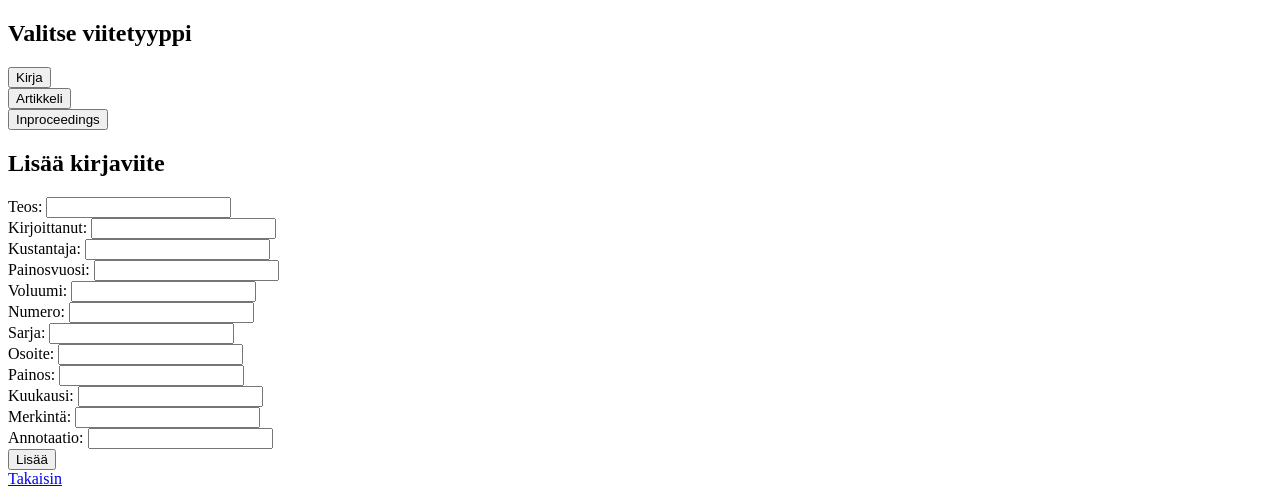
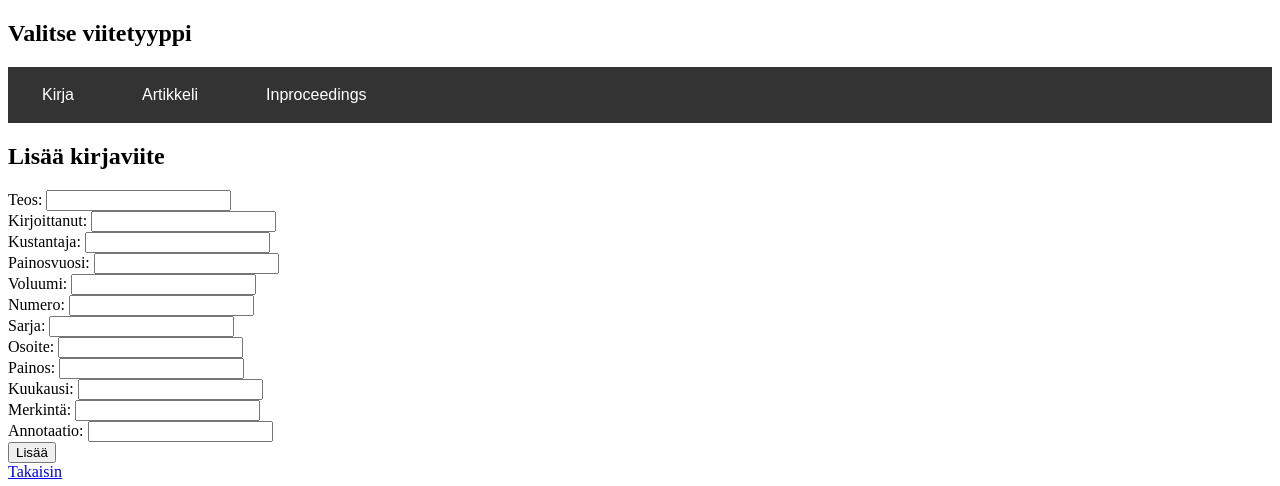
Before and after one commit to Hillomunkit/Viitteidenhallinta, a Flask app: page /new_reference in a window 1280 px wide. Shown: the top 486 px of the page. Run offline with Flask 3, Linux system fonts and the light colour scheme.

Commit message:
Added new styling to layout.html, moved and style navigation bar for new_reference.html

```diff
--- a/src/templates/layout.html
+++ b/src/templates/layout.html
@@ -24,6 +24,33 @@
           background-color: red;
           color: white;
       }
+      /* Style the top navigation bar */
+      .topnav {
+      overflow: hidden;
+      background-color: #333;
+      }
+      /* Style the topnav links */
+      .topnav button {
+      float: left;
+      display: block;
+      color: white;
+      text-align: center;
+      padding: 14px 16px;
+      text-decoration: none;
+      }
+
+      .topnav button {
+      background-color: #333;
+      border: none;
+      color: white;
+      padding: 15px 32px;
+      text-align: center;
+      text-decoration: none;
+      display: inline-block;
+      font-size: 16px;
+      margin: 4px 2px;
+      cursor: pointer;
+      }
     </style>
   </head>
   <body>
--- a/src/templates/new_reference.html
+++ b/src/templates/new_reference.html
@@ -7,7 +7,7 @@ Lisää viite
 {% block body %}
 
 <h2>Valitse viitetyyppi</h2>
-
+<div class="topnav">
   <form action="/choose_reference" method="post">
     <input type="hidden" name="reference_type" value="book">
     <button type="submit">Kirja</button>
@@ -22,6 +22,7 @@ Lisää viite
     <input type="hidden" name="reference_type" value="inproceedings">
     <button type="submit">Inproceedings</button>
   </form>
+</div>
 
 {% if reference_type == "book" %}
 
```
Lines whose indentation alone changed are shown as unchanged.
